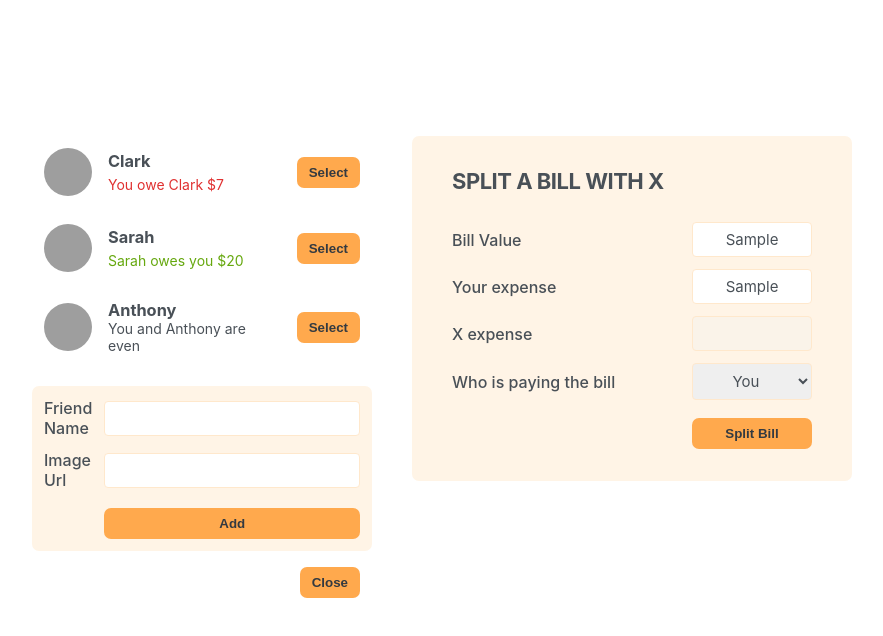
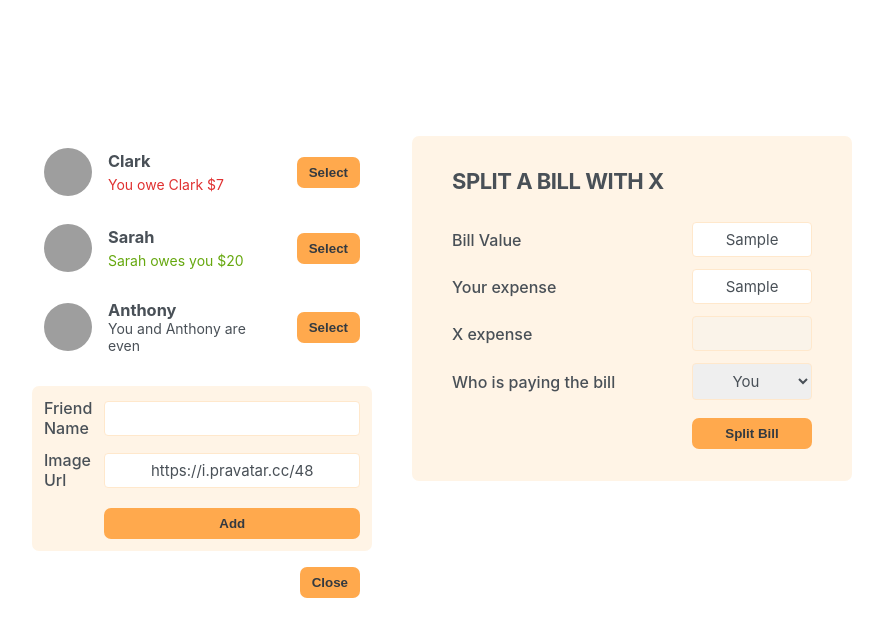
Before and after one commit to JoseGarcia1994/Eat-N-Split, a React (Vite) app: page / in a window 1280 px wide. Both pictures are taken after typing "Sample", "Sample" into the empty fields and a click on the button "Add Friend". Shown: the top 636 px of the page, without its empty margins (198-1081 px from the left). Built offline with nearby package versions, Linux system fonts and the light colour scheme; grey boxes are pictures that could not be loaded.

Commit message:
Adding a New Friend

```diff
--- a/src/App.jsx
+++ b/src/App.jsx
@@ -1,4 +1,5 @@
 import { useState } from 'react';
+import { initialFriends } from './data';
 import FriendList from './components/FriendList.jsx';
 import AddFriendForm from './components/AddFriendForm.jsx';
 import FormSplitBill from './components/FormSplitBill.jsx';
@@ -7,16 +8,24 @@
 
 function App() {
   const [showAddFriend, setShowAddFriend] = useState(false);
+  const [friends, setFriends] = useState(initialFriends);
 
   const handleShowAddFriend = () => {
     setShowAddFriend(!showAddFriend);
   }
 
+  const addFriend = (friend) => {
+    setFriends(friends => [...friends, friend])
+    setShowAddFriend(false);
+  }
+
   return (
     <div className='app'>
       <div className='sidebar'>
-        <FriendList />
-        {showAddFriend && <AddFriendForm  />}
+        <FriendList friends={friends}/>
+        {showAddFriend &&
+        <AddFriendForm
+        addFriend={addFriend} />}
         <Button onClick={handleShowAddFriend}>{showAddFriend ? "Close" : 'Add Friend'}</Button>
       </div>
 
--- a/src/components/AddFriendForm.jsx
+++ b/src/components/AddFriendForm.jsx
@@ -1,13 +1,38 @@
 import Button from "./Button.jsx";
+import { useState } from "react";
 
-const AddFriendForm = () => {
+const AddFriendForm = ({addFriend}) => {
+  const [name, setName] = useState("");
+  const [image, setImage] = useState("https://i.pravatar.cc/48");
+
+  const handleSubmit = e => {
+    e.preventDefault();
+
+    // Validate
+    if (!name || !image) return;
+
+    const id = crypto.randomUUID();
+
+    const newFriend = {
+      id,
+      name,
+      image: `${image}?=${id}`,
+      balance: 0,
+    };
+
+    addFriend(newFriend);
+
+    setName("");
+    setImage("https://i.pravatar.cc/48");
+  }
+
   return (
-    <form className="form-add-friend">
+    <form className="form-add-friend" onSubmit={handleSubmit}>
       <label>Friend Name</label>
-      <input type="text" />
+      <input type="text" value={name} onChange={e => setName(e.target.value)}/>
 
       <label>Image Url</label>
-      <input type="text" />
+      <input type="text" value={image} onChange={e => setImage(e.target.value)}/>
 
       <Button>Add</Button>
     </form>
--- a/src/components/FriendList.jsx
+++ b/src/components/FriendList.jsx
@@ -1,8 +1,6 @@
-import { initialFriends } from '../data';
 import Friend from './Friend.jsx';
 
-const FriendList = () => {
-  const friends = initialFriends
+const FriendList = ({friends}) => {
 
   return (
     <ul>
```
